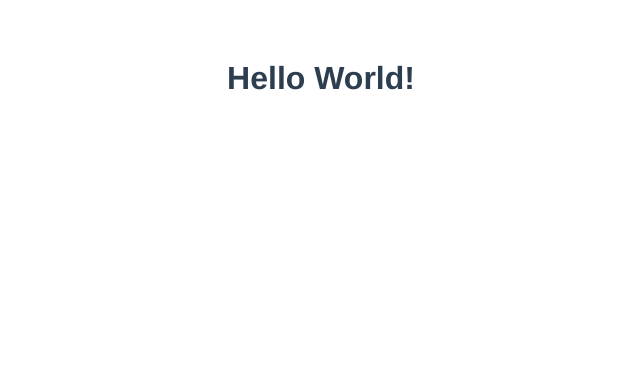
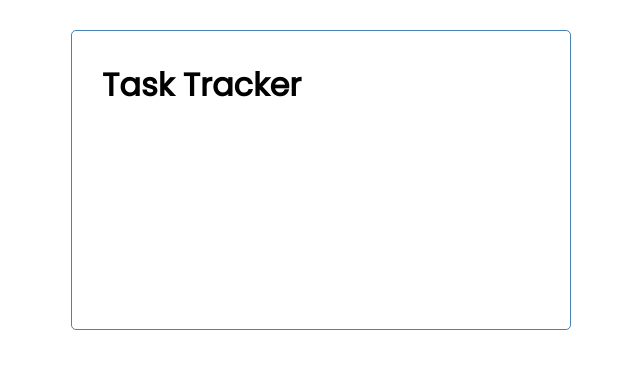
Before and after one commit to towsif031/vue-task-tracker, a Vue app: page / in a window 1280 px wide. Shown: the top 368 px of the page, without its empty margins (319-959 px from the left). Built offline with nearby package versions, Linux system fonts and the light colour scheme.

Commit message:
Header component.

```diff
--- a/src/App.vue
+++ b/src/App.vue
@@ -1,20 +1,65 @@
 <template>
-	<h1>Hello World!</h1>
+	<div class="container">
+		<Header title="Task Tracker" />
+	</div>
 </template>
 
 <script>
+import Header from './components/Header.vue';
+
 export default {
-	name: 'App'
+	name: 'App',
+	components: { Header }
 };
 </script>
 
 <style>
-#app {
-	font-family: Avenir, Helvetica, Arial, sans-serif;
-	-webkit-font-smoothing: antialiased;
-	-moz-osx-font-smoothing: grayscale;
-	text-align: center;
-	color: #2c3e50;
-	margin-top: 60px;
+@import url('https://fonts.googleapis.com/css2?family=Poppins:wght@300;400&display=swap');
+
+* {
+	box-sizing: border-box;
+	margin: 0;
+	padding: 0;
+}
+
+body {
+	font-family: 'Poppins', sans-serif;
+}
+
+.container {
+	max-width: 500px;
+	margin: 30px auto;
+	overflow: auto;
+	min-height: 300px;
+	border: 1px solid steelblue;
+	padding: 30px;
+	border-radius: 5px;
+}
+
+.btn {
+	display: inline-block;
+	background: #000;
+	color: #fff;
+	border: none;
+	padding: 10px 20px;
+	margin: 5px;
+	border-radius: 5px;
+	cursor: pointer;
+	text-decoration: none;
+	font-size: 15px;
+	font-family: inherit;
+}
+
+.btn:focus {
+	outline: none;
+}
+
+.btn:active {
+	transform: scale(0.98);
+}
+
+.btn-block {
+	display: block;
+	width: 100%;
 }
 </style>
--- /dev/null
+++ b/src/components/Header.vue
@@ -0,0 +1,21 @@
+<template>
+	<header>
+		<h1>{{ title }}</h1>
+	</header>
+</template>
+
+<script>
+export default {
+	name: 'Header',
+	props: ['title']
+};
+</script>
+
+<style scoped>
+header {
+	display: flex;
+	justify-content: space-between;
+	align-items: center;
+	margin-bottom: 20px;
+}
+</style>
```
